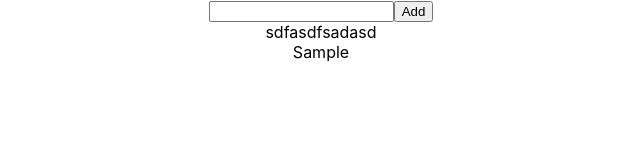
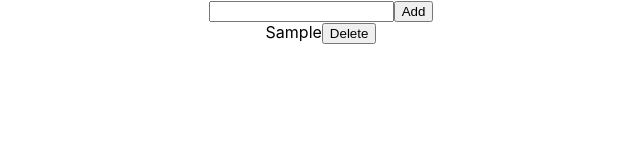
Before and after one commit to Anant147r/Calculator, a React (Create React App) app: page / in a window 1280 px wide. Both pictures are taken after typing "Sample" into the empty fields and a click on the button "Add". Shown: the top 160 px of the page, without its empty margins (319-959 px from the left). Built offline with nearby package versions, Linux system fonts and the light colour scheme.

Commit message:
Delete functionality added

```diff
--- a/src/Components/Main.js
+++ b/src/Components/Main.js
@@ -2,7 +2,7 @@ import React, { useState } from "react";
 // import Calculator from "./Calculator";
 import "./Main.css";
 const Main = () => {
-  const [items, setItems] = useState([{ id: "3", content: "sdfasdfsadasd" }]);
+  const [items, setItems] = useState([]);
   const [id, setId] = useState(0);
   const [textContent, setTextContent] = useState("");
   const submitHandler = (event) => {
@@ -14,6 +14,15 @@ const Main = () => {
   };
   const changeHandler = (event) => {
     setTextContent(event.target.value);
+  };
+  const deleteHandler = (event, index) => {
+    const id = index;
+    var i = 0;
+    while (i < items.length) {
+      if (items[i].id === id) items.splice(i, 1);
+      else i++;
+    }
+    setId(id - 1);
   };
   return (
     <div className="boundary" id="boundary">
@@ -28,7 +37,14 @@ const Main = () => {
 
       <div>
         {items.map((ele, index) => {
-          return <div key={index}>{ele.content}</div>;
+          return (
+            <div key={index}>
+              {ele.content}
+              <button onClick={(event) => deleteHandler(event, ele.id)}>
+                Delete
+              </button>
+            </div>
+          );
         })}
       </div>
     </div>
```
